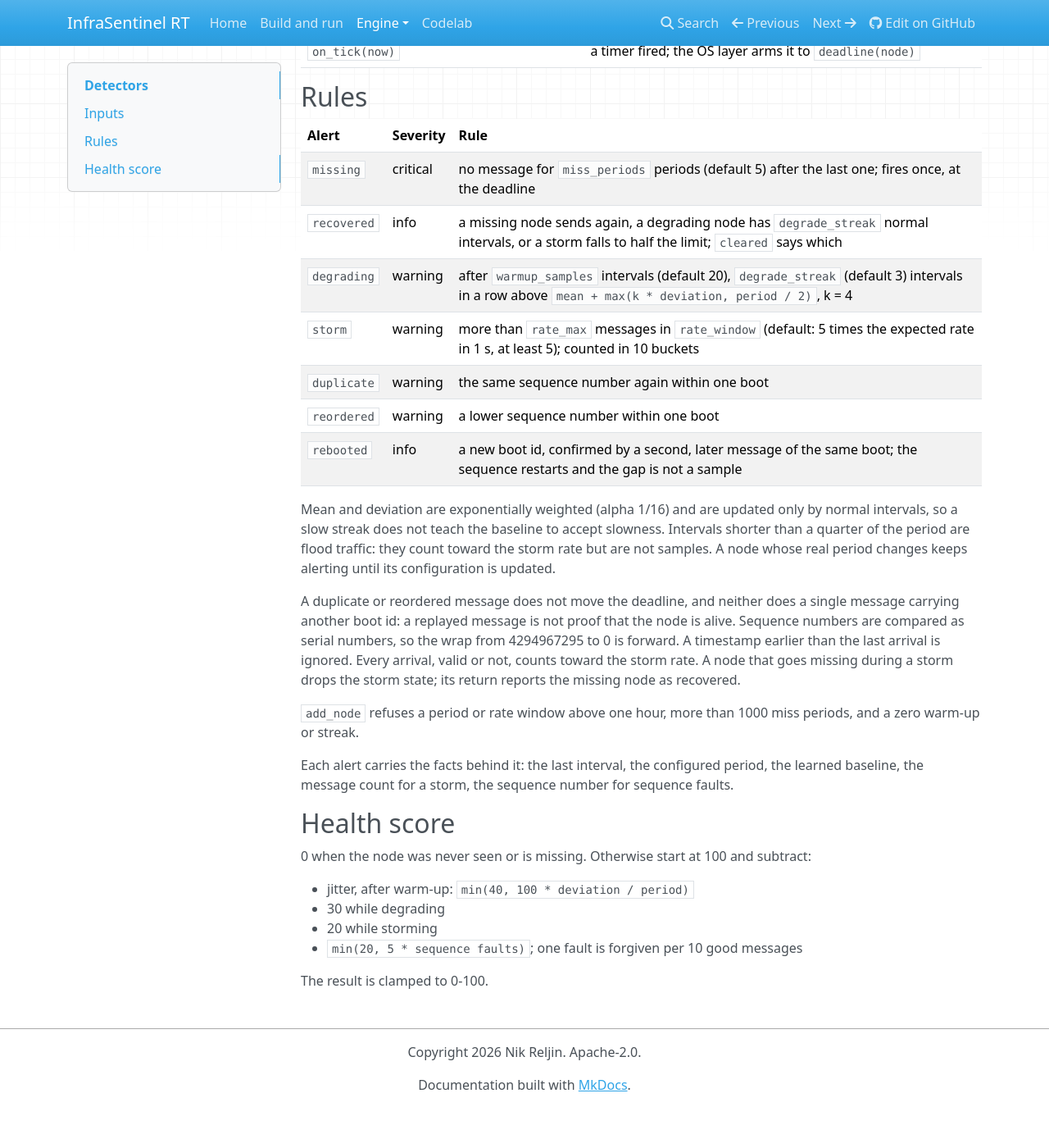
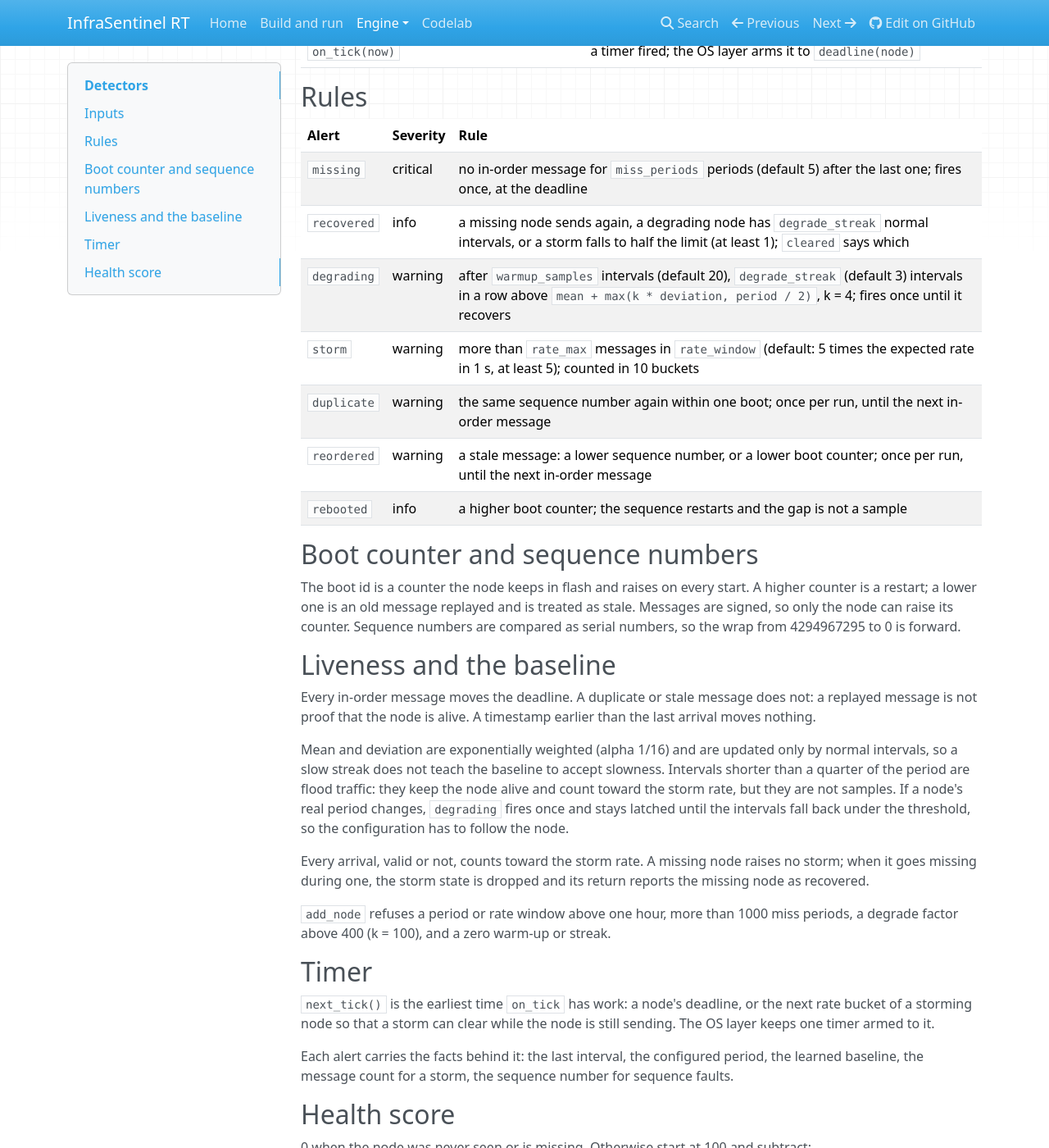
Before and after one commit to nikolareljin/infrasentinel-rt, an MkDocs documentation site: the page built from docs/engine/detectors.md, in a window 1280 px wide and 1400 px high, scrolled down 333 px. Shown: the whole window at 82% size. Built offline with MkDocs 1.6.1, drawn with Linux system fonts in a browser that asks for light colours; nearby versions of some CDN libraries; before the commit the page ends 1684 px from its top, so only the background shows below that.

Commit message:
fix(engine): boot counter, latched sequence alerts and storm clearing

```diff
--- a/docs/engine/detectors.md
+++ b/docs/engine/detectors.md
@@ -17,30 +17,49 @@ fixed-size state record; the library allocates nothing after construction.
 
 | Alert | Severity | Rule |
 |---|---|---|
-| `missing` | critical | no message for `miss_periods` periods (default 5) after the last one; fires once, at the deadline |
-| `recovered` | info | a missing node sends again, a degrading node has `degrade_streak` normal intervals, or a storm falls to half the limit; `cleared` says which |
-| `degrading` | warning | after `warmup_samples` intervals (default 20), `degrade_streak` (default 3) intervals in a row above `mean + max(k * deviation, period / 2)`, k = 4 |
+| `missing` | critical | no in-order message for `miss_periods` periods (default 5) after the last one; fires once, at the deadline |
+| `recovered` | info | a missing node sends again, a degrading node has `degrade_streak` normal intervals, or a storm falls to half the limit (at least 1); `cleared` says which |
+| `degrading` | warning | after `warmup_samples` intervals (default 20), `degrade_streak` (default 3) intervals in a row above `mean + max(k * deviation, period / 2)`, k = 4; fires once until it recovers |
 | `storm` | warning | more than `rate_max` messages in `rate_window` (default: 5 times the expected rate in 1 s, at least 5); counted in 10 buckets |
-| `duplicate` | warning | the same sequence number again within one boot |
-| `reordered` | warning | a lower sequence number within one boot |
-| `rebooted` | info | a new boot id, confirmed by a second, later message of the same boot; the sequence restarts and the gap is not a sample |
+| `duplicate` | warning | the same sequence number again within one boot; once per run, until the next in-order message |
+| `reordered` | warning | a stale message: a lower sequence number, or a lower boot counter; once per run, until the next in-order message |
+| `rebooted` | info | a higher boot counter; the sequence restarts and the gap is not a sample |
+
+## Boot counter and sequence numbers
+
+The boot id is a counter the node keeps in flash and raises on every start. A
+higher counter is a restart; a lower one is an old message replayed and is
+treated as stale. Messages are signed, so only the node can raise its counter.
+Sequence numbers are compared as serial numbers, so the wrap from 4294967295
+to 0 is forward.
+
+## Liveness and the baseline
+
+Every in-order message moves the deadline. A duplicate or stale message does
+not: a replayed message is not proof that the node is alive. A timestamp
+earlier than the last arrival moves nothing.
 
 Mean and deviation are exponentially weighted (alpha 1/16) and are updated
 only by normal intervals, so a slow streak does not teach the baseline to
 accept slowness. Intervals shorter than a quarter of the period are flood
-traffic: they count toward the storm rate but are not samples. A node whose
-real period changes keeps alerting until its configuration is updated.
+traffic: they keep the node alive and count toward the storm rate, but they
+are not samples. If a node's real period changes, `degrading` fires once and
+stays latched until the intervals fall back under the threshold, so the
+configuration has to follow the node.
 
-A duplicate or reordered message does not move the deadline, and neither
-does a single message carrying another boot id: a replayed message is not
-proof that the node is alive. Sequence numbers are compared as serial
-numbers, so the wrap from 4294967295 to 0 is forward. A timestamp earlier
-than the last arrival is ignored. Every arrival, valid or not, counts toward
-the storm rate. A node that goes missing during a storm drops the storm
-state; its return reports the missing node as recovered.
+Every arrival, valid or not, counts toward the storm rate. A missing node
+raises no storm; when it goes missing during one, the storm state is dropped
+and its return reports the missing node as recovered.
 
 `add_node` refuses a period or rate window above one hour, more than 1000
-miss periods, and a zero warm-up or streak.
+miss periods, a degrade factor above 400 (k = 100), and a zero warm-up or
+streak.
+
+## Timer
+
+`next_tick()` is the earliest time `on_tick` has work: a node's deadline, or
+the next rate bucket of a storming node so that a storm can clear while the
+node is still sending. The OS layer keeps one timer armed to it.
 
 Each alert carries the facts behind it: the last interval, the configured
 period, the learned baseline, the message count for a storm, the sequence
```
Also changed, not shown: CHANGELOG.md (+2 -1 lines), 3 other files.
